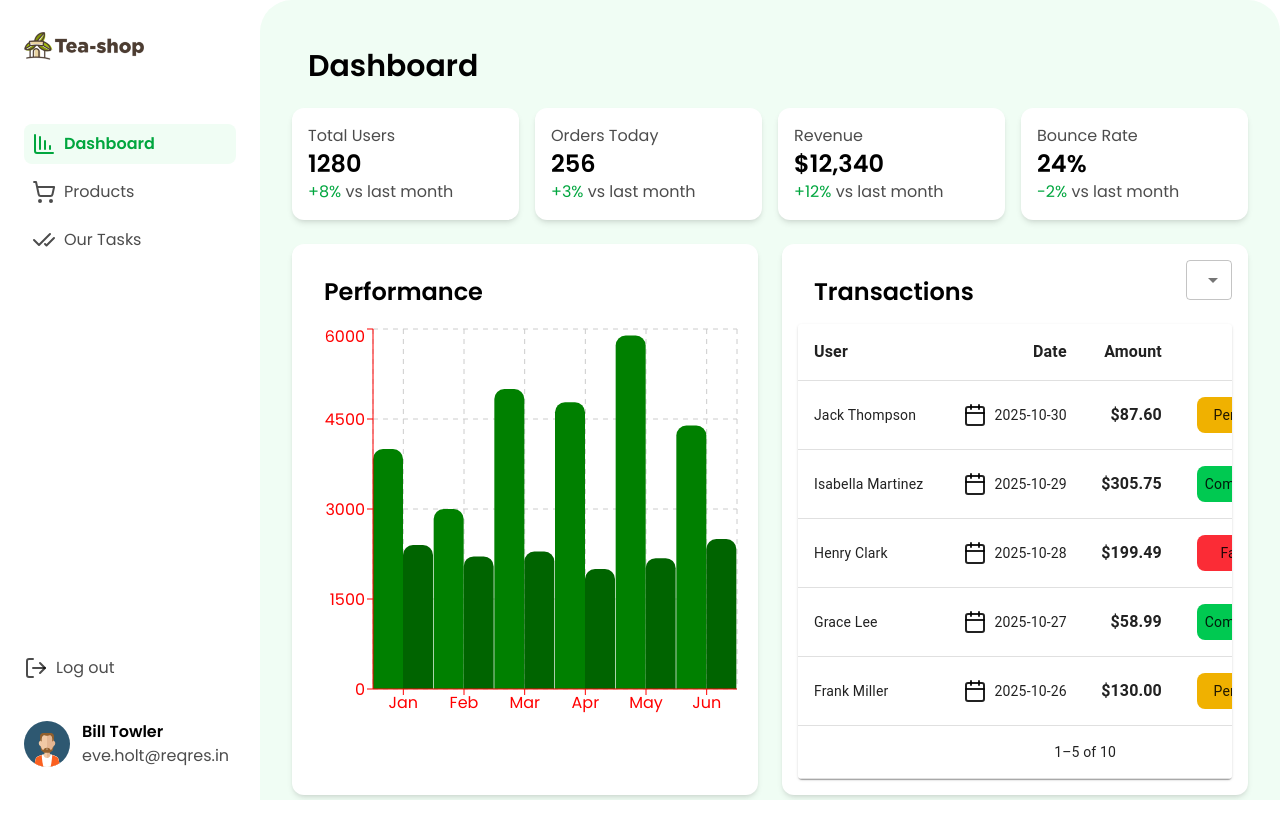
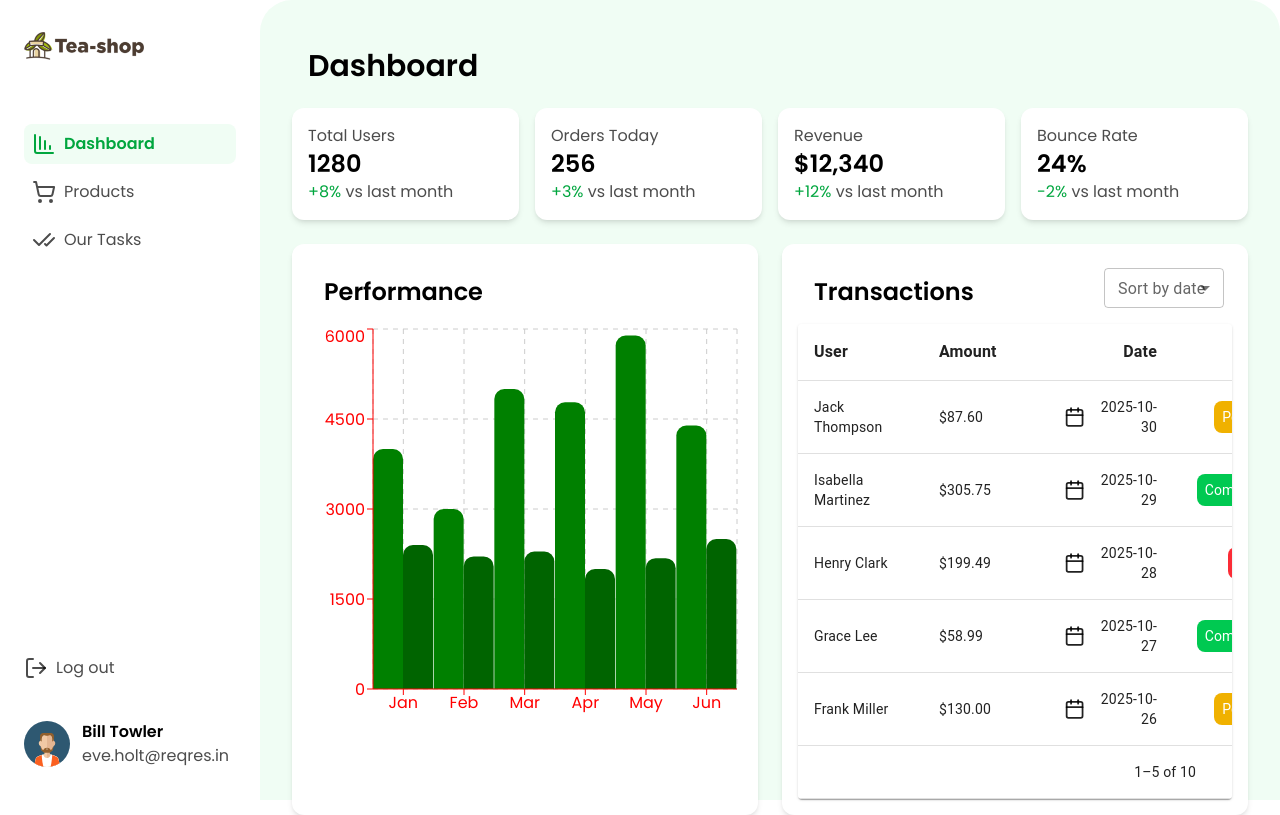
Before and after one commit to serhovvv/dashboard-react, a React (Vite) app: page /dashboard in a window 1280 px wide. Built offline with nearby package versions, Linux system fonts and the light colour scheme; sample sign-in values are in the browser's storage; some icons are missing.

Commit message:
feat: dashboard page changes

```diff
--- a/src/components/Dashboard/Transactions.jsx
+++ b/src/components/Dashboard/Transactions.jsx
@@ -15,10 +15,10 @@ import KeyboardArrowLeft from "@mui/icons-material/KeyboardArrowLeft";
 import KeyboardArrowRight from "@mui/icons-material/KeyboardArrowRight";
 import LastPageIcon from "@mui/icons-material/LastPage";
 import { dashboardData } from "../../data/dashboardData";
-import TableHead from "@mui/material/TableHead";
-import BasicSelect from "../ui/Select";
+import BasicSelect from "./ui/Select";
 import useMediaQuery from "@mui/material/useMediaQuery";
 import { Calendar } from "lucide-react";
+import CustomTable from "../ui/CustomTable";
 
 const transactions = dashboardData.transactions;
 
@@ -96,12 +96,46 @@ export default function CustomPaginationActionsTable() {
     page * rowsPerPage,
     page * rowsPerPage + rowsPerPage
   );
+
+  const columns = [
+    { id: "user", label: "User" },
+    { id: "amount", label: "Amount" },
+    {
+      id: "date",
+      label: "Date",
+      align: "right",
+      render: (value) => (
+        <div className="flex items-center justify-end gap-2">
+          <Calendar />
+          <span>{value}</span>
+        </div>
+      ),
+    },
+    {
+      id: "status",
+      label: "Status",
+      align: "right",
+      render: (value) => {
+        const bg =
+          value === "Completed"
+            ? "bg-green-500"
+            : value === "Pending"
+            ? "bg-yellow-500"
+            : "bg-red-500";
+
+        return (
+          <span className={`p-2 rounded-lg text-white ${bg}`}>{value}</span>
+        );
+      },
+    },
+  ];
+
   if (isMobile) {
     return (
       <div>
         <div className="flex justify-between">
           <p className="text-2xl font-semibold p-4">Transactions</p>
-          <BasicSelect setSortDate={setSortDate} />
+          <BasicSelect sortDate={sortDate} setSortDate={setSortDate} />
         </div>
         <Box display="grid" p={2} gap={2}>
           {paginated.map((trans) => {
@@ -156,93 +190,11 @@ export default function CustomPaginationActionsTable() {
         <p className="text-2xl font-semibold p-4">Transactions</p>
         <BasicSelect setSortDate={setSortDate} />
       </div>
-      <TableContainer component={Paper}>
-        <Table sx={{ minWidth: 500 }} aria-label="custom pagination table">
-          <TableHead>
-            <TableRow>
-              <TableCell sx={{ fontWeight: 600, fontSize: "16px" }}>
-                User
-              </TableCell>
-              <TableCell
-                sx={{ fontWeight: 600, fontSize: "16px" }}
-                align="right"
-              >
-                Date
-              </TableCell>
-              <TableCell
-                sx={{ fontWeight: 600, fontSize: "16px" }}
-                align="right"
-              >
-                Amount
-              </TableCell>
-              <TableCell
-                sx={{ fontWeight: 600, fontSize: "16px" }}
-                align="right"
-              >
-                Status
-              </TableCell>
-            </TableRow>
-          </TableHead>
-          <TableBody>
-            {paginated.map((trans) => {
-              const changeBg =
-                trans.status === "Completed"
-                  ? "bg-green-500"
-                  : trans.status === "Pending"
-                  ? "bg-yellow-500"
-                  : trans.status === "Failed"
-                  ? "bg-red-500"
-                  : "";
-              return (
-                <TableRow key={trans.id}>
-                  <TableCell component="th" scope="row">
-                    <span>{trans.user}</span>
-                  </TableCell>
-                  <TableCell align="right">
-                    <div className="flex items-center justify-end gap-2">
-                      <Calendar className="flex" />
-                      <span>{trans.date}</span>
-                    </div>
-                  </TableCell>
-                  <TableCell align="right">
-                    <span className="font-bold text-[16px]">
-                      {trans.amount}
-                    </span>
-                  </TableCell>
-                  <TableCell align="right">
-                    <div className="w-full flex  justify-end">
-                      <span
-                        className={`w-[85px] justify-center flex rounded-lg p-2 ${changeBg}`}
-                      >
-                        {trans.status}
-                      </span>
-                    </div>
-                  </TableCell>
-                </TableRow>
-              );
-            })}
-            {emptyRows > 0 && (
-              <TableRow style={{ height: 53 * emptyRows }}>
-                <TableCell colSpan={6} />
-              </TableRow>
-            )}
-          </TableBody>
-
-          <TableFooter>
-            <TableRow>
-              <TablePagination
-                rowsPerPageOptions={[]}
-                colSpan={4}
-                count={transactions.length}
-                rowsPerPage={rowsPerPage}
-                page={page}
-                onPageChange={handleChangePage}
-                ActionsComponent={TablePaginationActions}
-              />
-            </TableRow>
-          </TableFooter>
-        </Table>
-      </TableContainer>
+      <CustomTable
+        columns={columns}
+        rows={transactions}
+        sortedTransactions={sortedTransactions}
+      />
     </div>
   );
 }
--- /dev/null
+++ b/src/components/Dashboard/ui/Select.jsx
@@ -0,0 +1,28 @@
+import * as React from "react";
+import MenuItem from "@mui/material/MenuItem";
+import FormControl from "@mui/material/FormControl";
+import SelectSmall from "../../ui/Select";
+
+export default function BasicSelect({ sortDate, setSortDate }) {
+  return (
+    <FormControl sx={{ m: 1, minWidth: 120 }} size="small">
+      <SelectSmall
+        labelId="demo-select-small-label"
+        id="demo-select-small"
+        value={sortDate}
+        label="Sort by date"
+        setSortDate={setSortDate}
+      >
+        <MenuItem value="">
+          <em>None</em>
+        </MenuItem>
+        <MenuItem onClick={() => setSortDate("oldToNew")} value={10}>
+          older to newer
+        </MenuItem>
+        <MenuItem onClick={() => setSortDate("newToOld")} value={20}>
+          newer to older
+        </MenuItem>
+      </SelectSmall>
+    </FormControl>
+  );
+}
--- a/src/pages/Dashboard.jsx
+++ b/src/pages/Dashboard.jsx
@@ -4,7 +4,7 @@ import CustomPaginationActionsTable from "../components/Dashboard/Transactions";
 
 const Dashboard = () => {
   return (
-    <div className="flex flex-col rounded-t-4xl bg-green-50 py-6 lg:px-8 lg:py-12 h-full md:h-screen w-full ">
+    <div className="flex flex-col rounded-t-4xl bg-green-50 py-6 lg:px-8 lg:py-12 h-full min-h-screen w-full ">
       <div className="pb-6 px-4">
         <p className="font-semibold text-3xl">Dashboard</p>
       </div>
```
